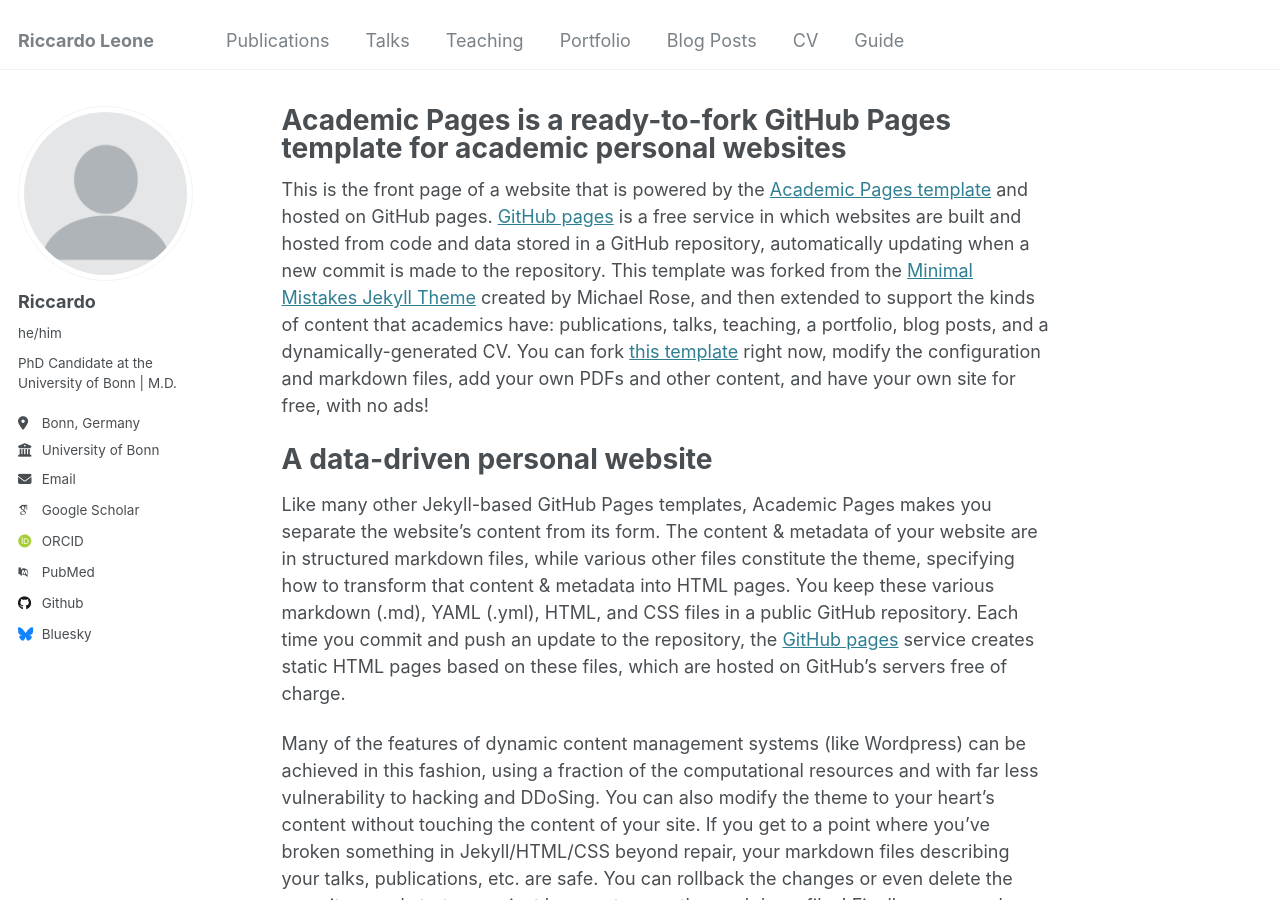
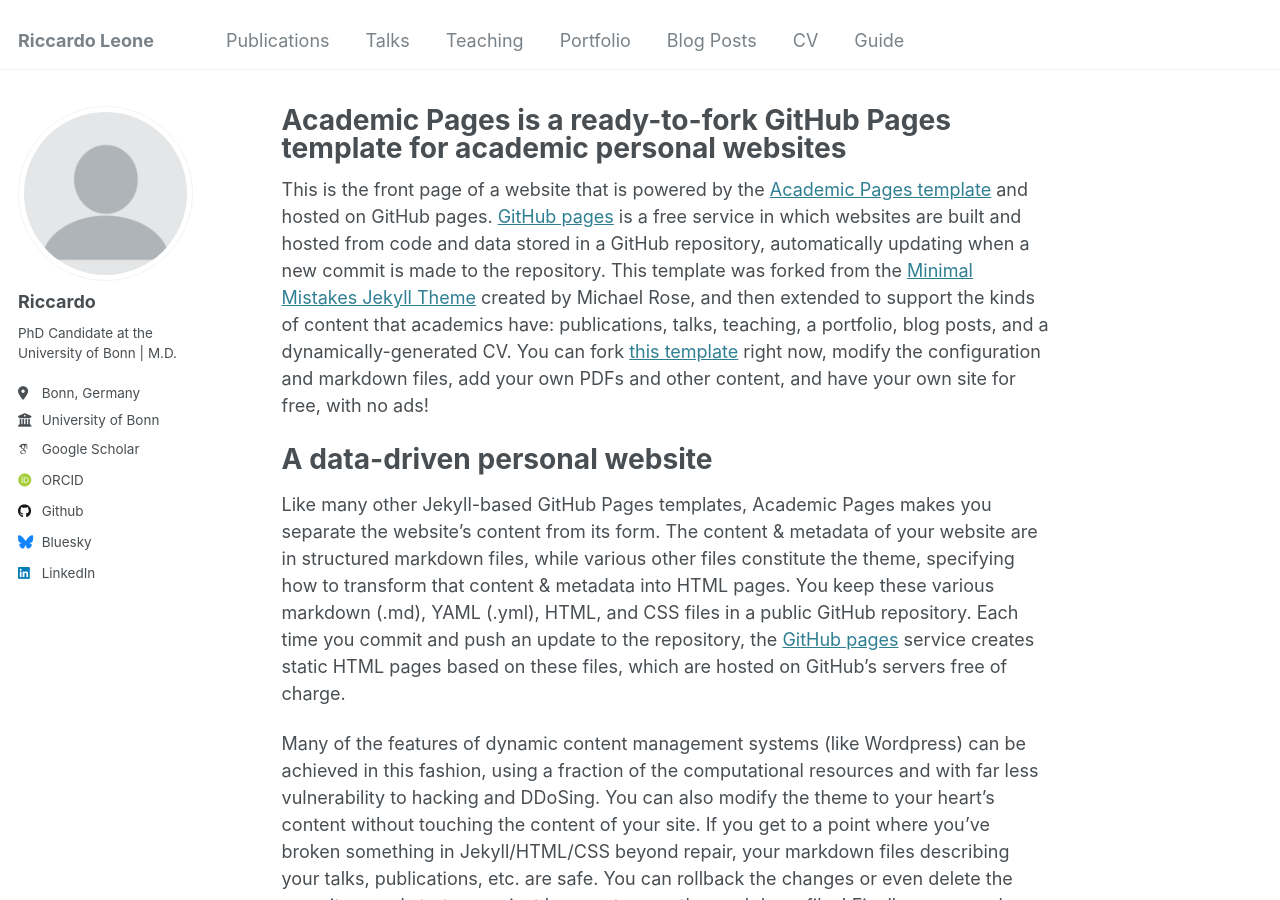
Before and after one commit to riccardoleone1991/riccardoleone1991.github.io, a Jekyll site: the page built from _pages/about.md, in a window 1280 px wide and 900 px high. Built offline with Jekyll 4.4.1, drawn with Linux system fonts in a browser that asks for light colours; some web fonts are replaced; part of the change alters nothing that is shown.

Commit message:
Update _config.yml
updated fields

```diff
--- a/_config.yml
+++ b/_config.yml
@@ -23,20 +23,20 @@ author:
   # Biographic information
   avatar           : "profile.png"
   name             : "Riccardo"
-  pronouns         : "he/him"
+  pronouns         : #"he/him"
   bio              : "PhD Candidate at the University of Bonn | M.D."
   location         : "Bonn, Germany"
   employer         : "University of Bonn"
   uri              : # URL
-  email            : "none@example.org"
+  email            : # "riccardoleone1991 (mail: [at] gmail [dot] com)"
 
   # Academic websites
   arxiv            : # URL - Update with the correct link to your profile
-  googlescholar    : "https://scholar.google.com/citations?user=PS_CX0AAAAAJ"
+  googlescholar    : "https://scholar.google.com/citations?user=RbyeuKgAAAAJ&hl=it&oi=ao"
   impactstory      : # URL
-  orcid            : "http://orcid.org/yourorcidurl"
+  orcid            : "https://orcid.org/my-orcid?orcid=0000-0001-5569-6090"
   semantic         : # URL
-  pubmed           : "https://www.ncbi.nlm.nih.gov/pubmed/?term=john+snow"
+  pubmed           : # "https://www.ncbi.nlm.nih.gov/pubmed/?term=john+snow"
   researchgate     : # URL
   scopus           : # URL
 
@@ -44,12 +44,12 @@ author:
   bitbucket        : # Username - Update with your username on the site
   codepen          : # Username
   dribbble         : # Username
-  github           : "academicpages"
+  github           : "riccardoleone1991"
   kaggle           : # Username
   stackoverflow    : # User number or user number and name (i.e., use "1" or "1/jeff-atwood")
 
   # Social media
-  bluesky          : "bsky.app" # Replace this with you Bluesky username
+  bluesky          : "@leoriki3.bsky.social" # Replace this with you Bluesky username
   facebook         : # Username
   flickr           : # Username
   foursquare       : # Username
@@ -58,7 +58,7 @@ author:
   keybase          : # Username
   instagram        : # Username
   lastfm           : # Username
-  linkedin         : # Username
+  linkedin         : "https://www.linkedin.com/in/riccardo-leone-60628969/"
   mastodon         : # URL
   medium           : # URL
   pinterest        : # Username
```
